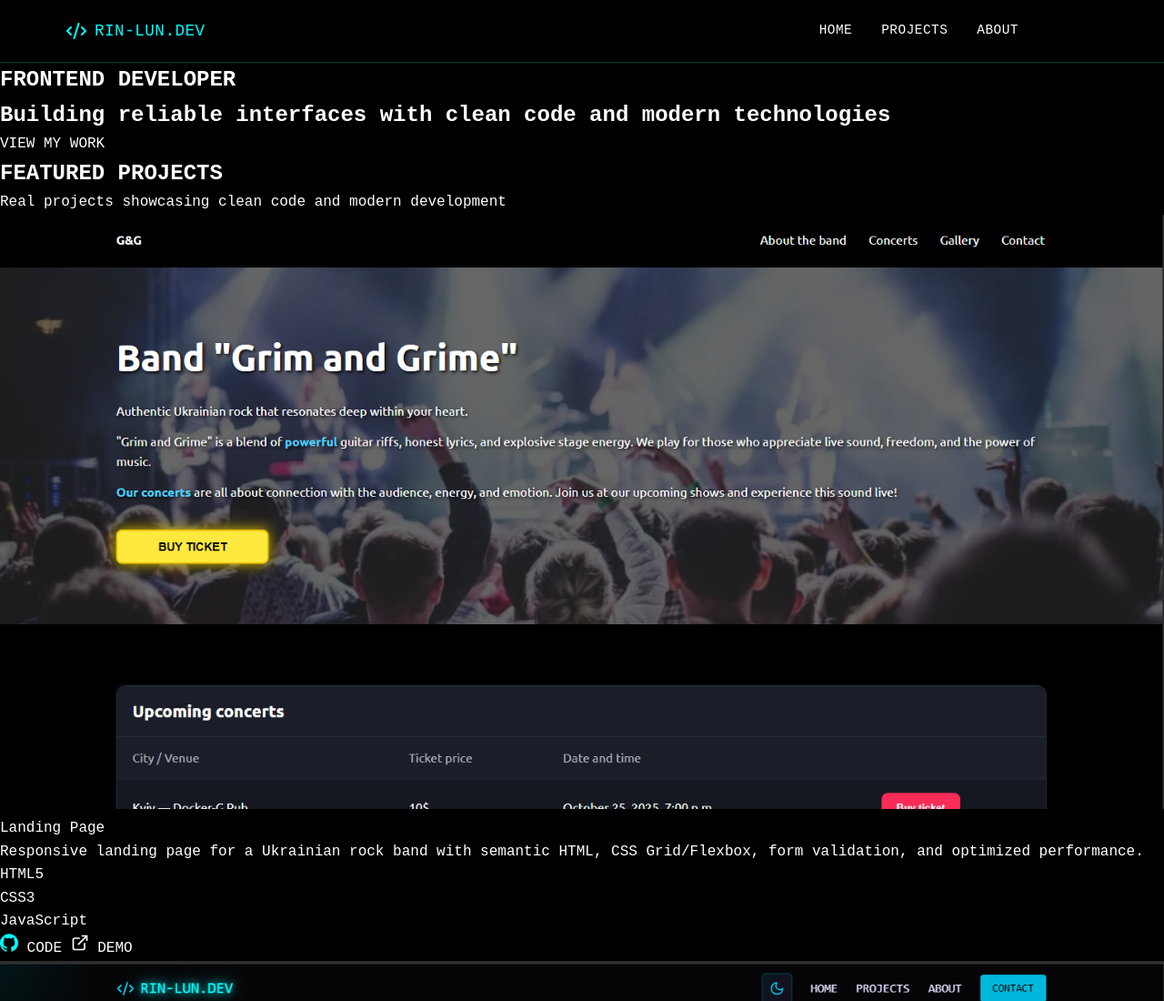
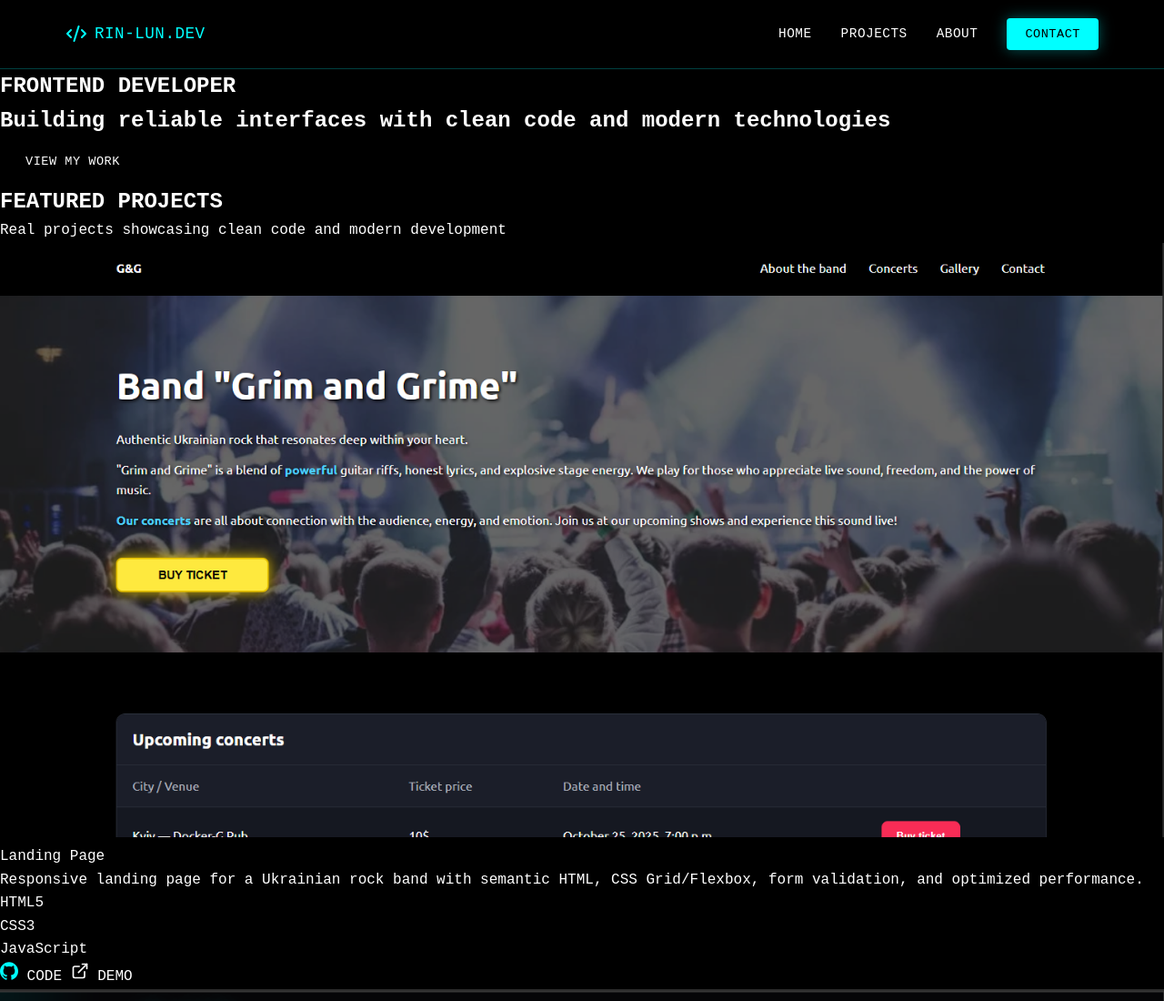
Before and after one commit to rin-lun/frontend-dev-portfolio, a plain HTML site: page index.html in a window 1280 px wide. Shown: the top 1100 px of the page at 91% size. Drawn offline with Linux system fonts and the light colour scheme.

Commit message:
add style button

```diff
--- a/style.css
+++ b/style.css
@@ -36,3 +36,34 @@
     background: none;
     cursor: pointer;
 }
+
+.btn {
+    display: inline-block;
+    padding: 14px 28px;
+    border-radius: 4px;
+    font-size: 0.85rem;
+    font-weight: 500;
+    letter-spacing: 0.5px;
+    text-align: center;
+    transition: transform 0.2s ease, box-shadow 0.2s ease;
+}
+
+.btn:hover {
+    transform: translateY(-2px);
+}
+
+.btn--sm {
+    padding: 10px 20px;
+}
+
+.btn--primary {
+    background-color: #00ffff;
+    color: #000000;
+    box-shadow: 0 0 16px rgba(0, 255, 255, 0.35);
+}
+
+.btn--secondary {
+    background-color: transparent;
+    color: #ffffff;
+    border: 1px solid rgba(0, 255, 255, 0.3);
+}
```
